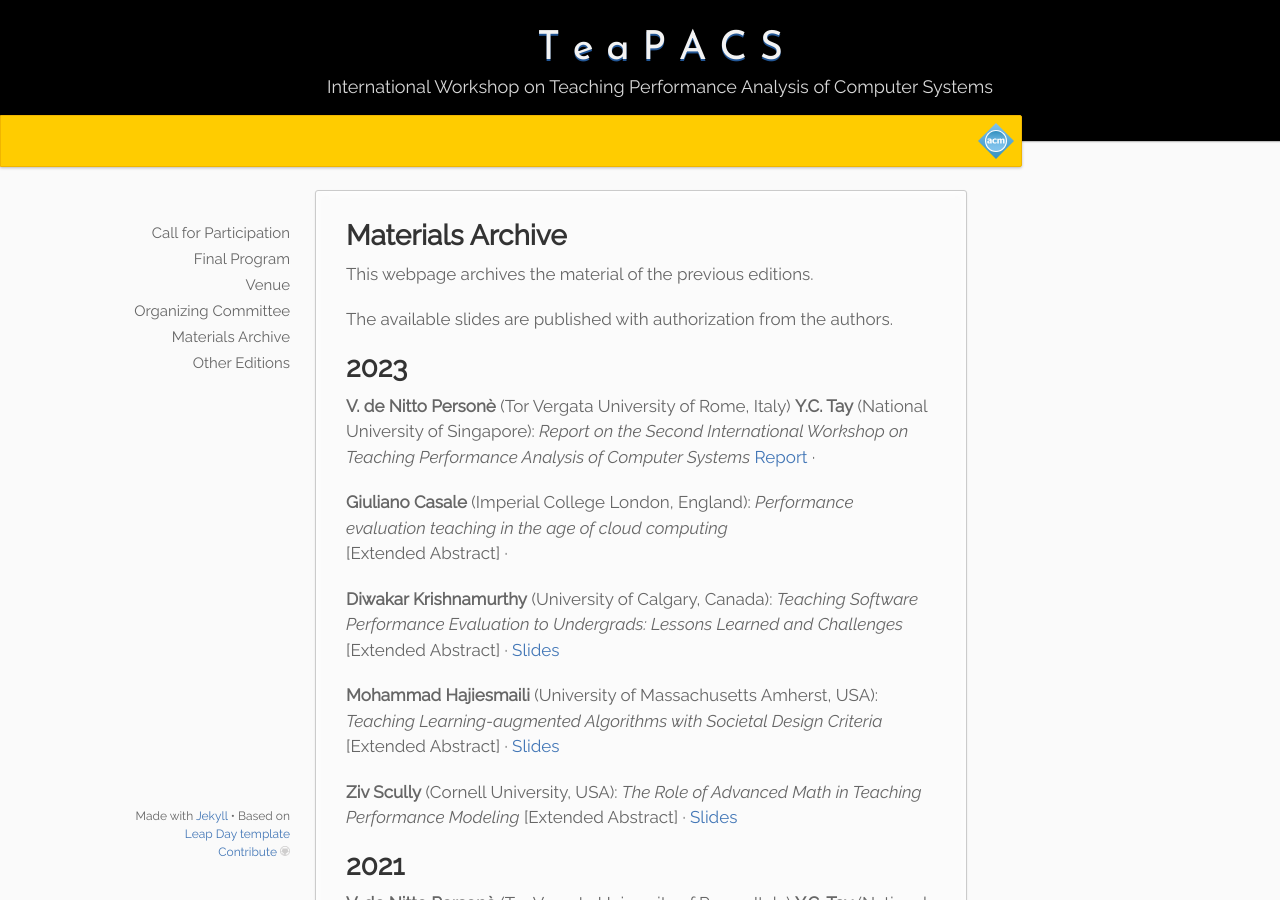
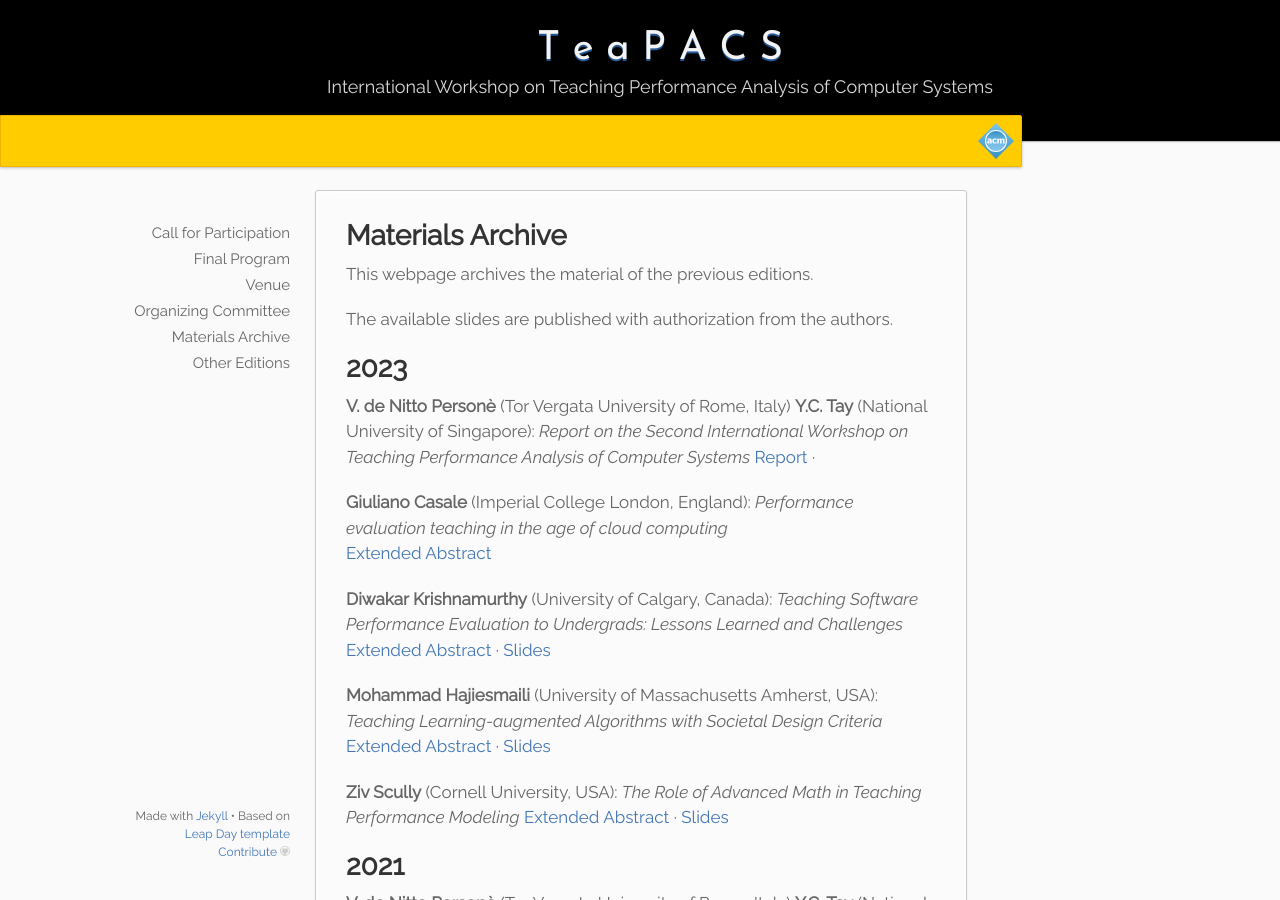
Before and after one commit to alessandropellegrini/teapacs.github.io, a Jekyll site: the page built from materials.md, in a window 1280 px wide and 900 px high. Built offline with Jekyll 4.4.1, drawn with Linux system fonts in a browser that asks for light colours; part of the change alters nothing that is shown.

```diff
--- a/materials.md
+++ b/materials.md
@@ -13,16 +13,17 @@ The available slides are published with authorization from the authors.
 [Report](materials/2023TeaPACS2proc.pdf) ·
 
 **Giuliano Casale** (Imperial College London, England): _Performance evaluation teaching in the age of cloud computing_
-[Extended Abstract] ·
+[Extended Abstract](materials/2023TeaPACS2Casale.pdf)
 
 **Diwakar Krishnamurthy** (University of Calgary, Canada): _Teaching Software Performance Evaluation to Undergrads: Lessons Learned and Challenges_
-[Extended Abstract] · [Slides](materials/2023-Krishnamurthy.pdf)
+[Extended Abstract](materials/2023PER_TePacsDiwakar.pdf) · [Slides](materials/2023-Krishnamurthy.pdf)
 
 **Mohammad Hajiesmaili** (University of Massachusetts Amherst, USA): _Teaching Learning-augmented Algorithms with Societal Design Criteria_
-[Extended Abstract] · [Slides](materials/2023-Hajiesmaili.pdf)
+[Extended Abstract](materials/2023TeaPACS2_SocietalAlgorithmDesign_Hajiesmaili.pdf) · [Slides](materials/2023-Hajiesmaili.pdf)
 
 **Ziv Scully** (Cornell University, USA): _The Role of Advanced Math in Teaching Performance Modeling_
-[Extended Abstract] · [Slides](materials/2023-Scully.pdf)
+[Extended Abstract](materials/2023TeaPACS2_Ziv.pdf) · [Slides](materials/2023-Scully.pdf)
+
 
 # 2021
 
```
